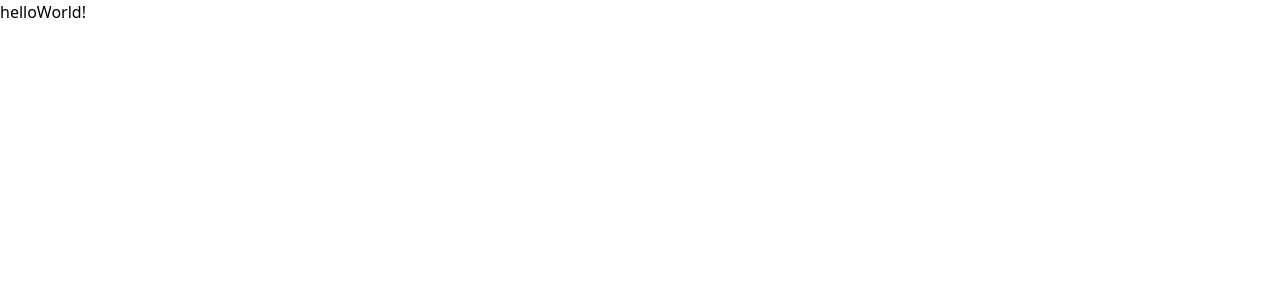
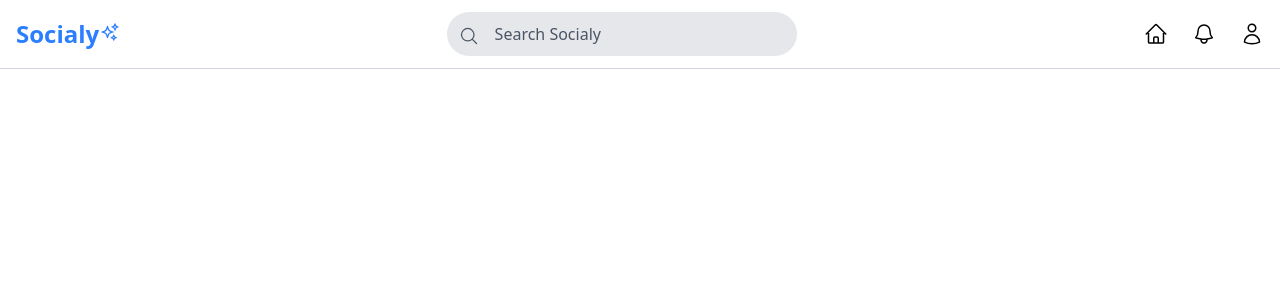
Before and after one commit to sadikahmetaydin/social-meadi-app, a React (Vite) app: page / in a window 1280 px wide. Shown: the top 300 px of the page. Built offline with nearby package versions, Linux system fonts and the light colour scheme.

Commit message:
create Navbar and import HomaPage

```diff
--- a/src/App.jsx
+++ b/src/App.jsx
@@ -1,7 +1,9 @@
+import Home from "./pages/Home"
+
 const App = () => {
   return (
     <div>
-      <h1>helloWorld!</h1>
+      <Home />
     </div>
   )
 }
--- a/src/components/Navbar.jsx
+++ b/src/components/Navbar.jsx
@@ -1,6 +1,27 @@
+import { HomeIcon, BellIcon, UserIcon, MagnifyingGlassIcon, SparklesIcon  } from "@heroicons/react/24/outline";
+
 const Navbar = () => {
   return (
-    <div>Navbar</div>
+      <div className="max-w-screen-2xl mx-auto flex items-center justify-between px-4 py-3 border-b border-gray-300">
+          {/* Left */}
+          <div className="text-2xl font-bold cursor-pointer text-blue-500 relative">Socialy <SparklesIcon className="w-5 h-5 absolute left-21 top-1" /></div>
+
+          <div className="flex items-center space-x-4">
+            {/* Search Bar */}
+            <div className="relative hidden sm:block">
+              <input type="text" placeholder="Search Socialy"
+              className="bg-gray-200 text-gray-600 placeholder-gray-600 rounded-full pl-12 pr-4 focus:outline-none focus:ring-2 focus:ring-blue-500 w-[350px] h-[44px]" />
+              <MagnifyingGlassIcon className="w-5 h-5 text-gray-600 absolute left-3 top-3.5" />
+            </div>
+          </div>
+
+          {/* Right */}
+          <div className="flex space-x-6">
+            <HomeIcon className="w-6 cursor-pointer hover:text-blue-500" />
+            <BellIcon className="w-6 cursor-pointer hover:text-blue-500" />
+            <UserIcon className="w-6 cursor-pointer hover:text-blue-500" />
+          </div>
+      </div>
   )
 }
 export default Navbar
--- a/src/pages/Home.jsx
+++ b/src/pages/Home.jsx
@@ -1,6 +1,10 @@
+import Navbar from "../components/Navbar"
+
 const Home = () => {
   return (
-    <div>Home</div>
+    <div>
+      <Navbar />
+    </div>
   )
 }
 export default Home
```
